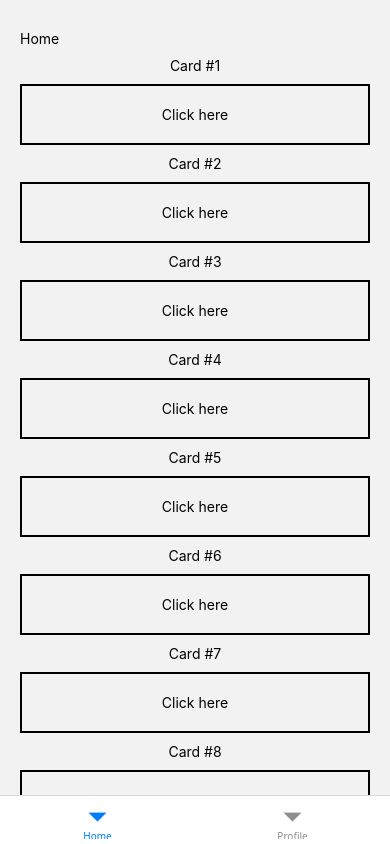
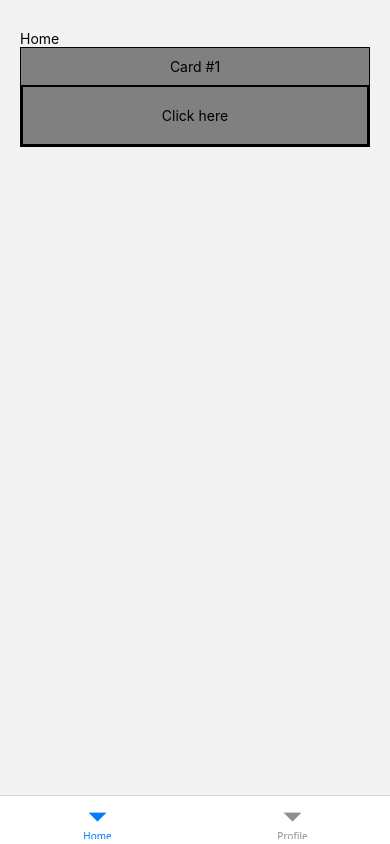
Before and after one commit to nkil123/mySuperApp, a React Native app: screen /Home in a window 390 px wide. Built offline with nearby package versions, Linux system fonts and the light colour scheme.

Commit message:
added stacking

```diff
--- a/src/components/Deck.tsx
+++ b/src/components/Deck.tsx
@@ -4,6 +4,7 @@ import {
   GestureResponderEvent,
   PanResponder,
   PanResponderGestureState,
+  StyleSheet,
   View,
 } from 'react-native';
 import React, { useRef, useState } from 'react';
@@ -39,7 +40,7 @@ const Deck = ({ decks, renderCard }: DeckProps) => {
       },
     }),
   );
-  console.log('index--outside', index);
+
   const forceSwipe = (position: 'left' | 'right') => {
     console.log('forceSwipe', index);
     const x = position === 'left' ? -SCREEN_WIDTH : SCREEN_WIDTH;
@@ -82,7 +83,7 @@ const Deck = ({ decks, renderCard }: DeckProps) => {
       if (i === index) {
         return (
           <Animated.View
-            style={getCardAnimationStyle()}
+            style={[getCardAnimationStyle(), styles.cardStyles]}
             {...panResponder.panHandlers}
             key={i}
           >
@@ -90,10 +91,17 @@ const Deck = ({ decks, renderCard }: DeckProps) => {
           </Animated.View>
         );
       }
-      return renderCard(item, i);
-    });
+      return <View style={styles.cardStyles}>{renderCard(item, i)}</View>;
+    }).reverse();
   };
-  return <View>{renderDecks()}</View>;
+  return <View >{renderDecks()}</View>;
 };
 
+const styles = StyleSheet.create({
+  cardStyles:{
+    position:'absolute',
+    width:"100%"
+  }
+})
+
 export default Deck;
--- a/src/screens/Home.tsx
+++ b/src/screens/Home.tsx
@@ -19,8 +19,8 @@ type HomeProps = NativeStackScreenProps<RootStackParamList, 'Home'>;
 const Home = ({ navigation }: HomeProps) => {
   const renderDeckCards = (deckCard: DeckDataType) => {
     return (
-      <View key={deckCard.id}>
-        <Image height={200} width={'100%'} src={deckCard.uri} />
+      <View key={deckCard.id} style={{backgroundColor:'gray', borderWidth:1}}>
+        <Image height={200} src={deckCard.uri} />
         <Text style={{ textAlign: 'center', paddingVertical: 10 }}>
           {deckCard.text}
         </Text>
```
